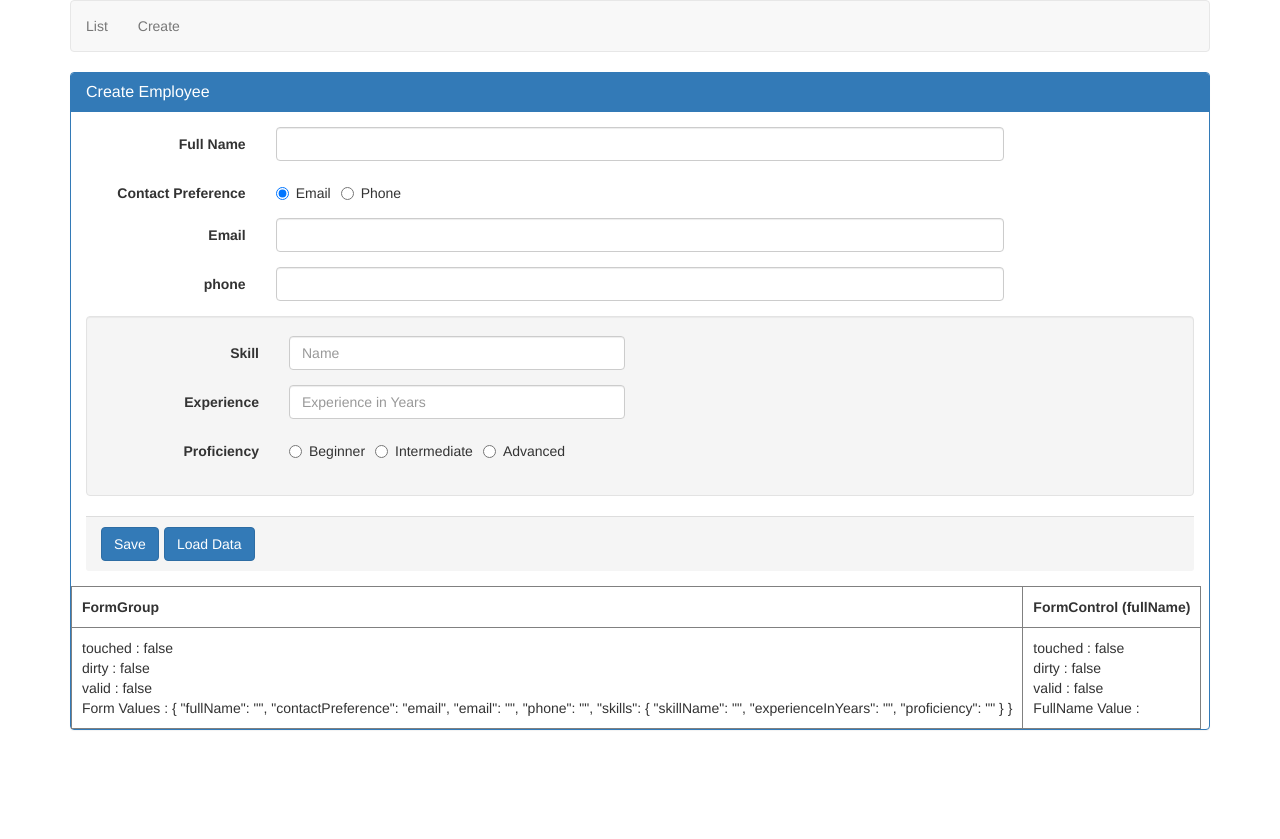
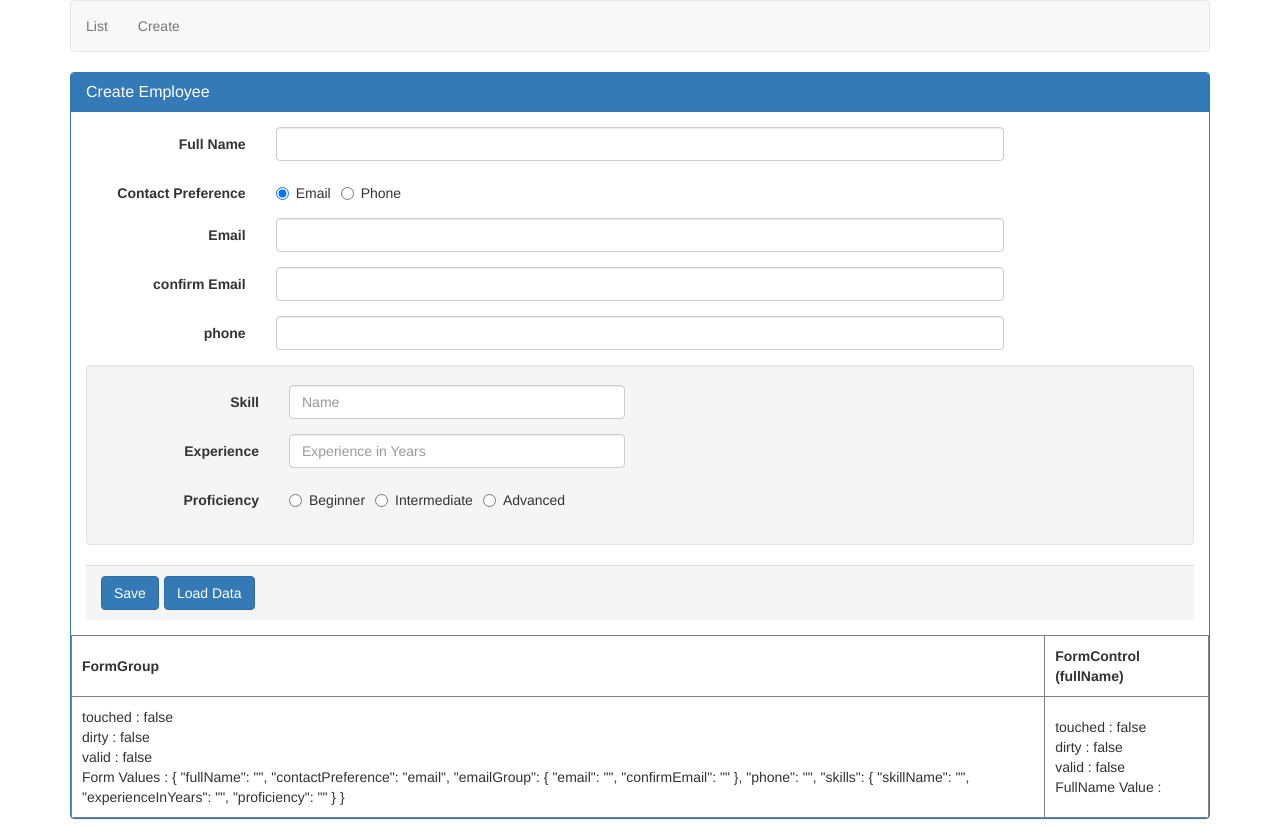
Before and after one commit to pauljohn99/frontend, an Angular app in the folder angular/angular-video-1/: page /create in a window 1280 px wide. Before the commit the page ends 800 px from the top, so only its background shows below. Built offline with nearby package versions, Linux system fonts and the light colour scheme.

Commit message:
video-18 Angular reactive forms cross field validation

```diff
--- a/angular/angular-video-1/src/app/employee/create-employee.component.html
+++ b/angular/angular-video-1/src/app/employee/create-employee.component.html
@@ -49,6 +49,7 @@
         </div>
       </div>
 
+      <div formGroupName="emailGroup">
         <div
           class="form-group"
           [ngClass]="{
@@ -66,6 +67,36 @@
             /><span class="help-block" *ngIf="formErrors.email">
               {{ formErrors.email }}
             </span>
+          </div>
+        </div>
+
+        <div
+          class="form-group"
+          [ngClass]="{
+            'has-error': formErrors.confirmEmail || formErrors.emailGroup
+          }"
+        >
+          <label class="col-sm-2 control-label" for="confirmEmail"
+            >confirm Email</label
+          >
+          <div class="col-sm-8">
+            <input
+              id="confirmEmail"
+              type="text"
+              class="form-control"
+              formControlName="confirmEmail"
+              (blur)="logValidationErrors()"
+            /><span
+              class="help-block"
+              *ngIf="formErrors.confirmEmail || formErrors.emailGroup"
+            >
+              {{
+                formErrors.confirmEmail
+                  ? formErrors.confirmEmail
+                  : formErrors.emailGroup
+              }}
+            </span>
+          </div>
         </div>
       </div>
 
--- a/angular/angular-video-1/src/app/employee/create-employee.component.ts
+++ b/angular/angular-video-1/src/app/employee/create-employee.component.ts
@@ -24,6 +24,12 @@
       required: 'Email is required.',
       emailDomain: 'email domain should be dell.com',
     },
+    confirmEmail: {
+      required: 'confirm Email is required.',
+    },
+    emailGroup: {
+      emailMismatch: 'email do not match',
+    },
     phone: {
       required: 'phone is required.',
     },
@@ -41,6 +47,8 @@
   formErrors = {
     fullName: '',
     email: '',
+    confirmEmail: '',
+    emailGroup: '',
     phone: '',
     skillName: '',
     experienceInYears: '',
@@ -60,10 +68,17 @@
         ],
       ],
       contactPreference: ['email'],
+      emailGroup: this.fb.group(
+        {
           email: [
             '',
             [Validators.required, CustomValidators.emailDomain('dell.com')],
           ],
+          confirmEmail: ['', Validators.required],
+        },
+        { validator: matchEmails }
+      ),
+
       phone: [''],
       skills: this.fb.group({
         skillName: ['', Validators.required],
@@ -96,9 +111,6 @@
   logValidationErrors(group: FormGroup = this.employeeForm): void {
     Object.keys(group.controls).forEach((key: string) => {
       const abstractControl = group.get(key);
-      if (abstractControl instanceof FormGroup) {
-        this.logValidationErrors(abstractControl);
-      } else {
       (this.formErrors as any)[key] = '';
       if (
         abstractControl &&
@@ -106,13 +118,15 @@
         (abstractControl.touched || abstractControl.dirty)
       ) {
         const messages = (this.validationMessages as any)[key];
-
         for (const errorKey in abstractControl.errors) {
           if (errorKey) {
             (this.formErrors as any)[key] += messages[errorKey] + ' ';
           }
         }
       }
+
+      if (abstractControl instanceof FormGroup) {
+        this.logValidationErrors(abstractControl);
       }
     });
   }
@@ -127,3 +141,16 @@
     console.log(this.employeeForm.get('fullName')?.value);
   }
 }
+function matchEmails(group: AbstractControl): { [key: string]: any } | null {
+  const emailControl = group.get('email');
+  const confirmEmailControl = group.get('confirmEmail');
+
+  if (
+    emailControl?.value === confirmEmailControl?.value ||
+    confirmEmailControl?.pristine
+  ) {
+    return null;
+  } else {
+    return { emailMismatch: true };
+  }
+}
```
Lines whose indentation alone changed are shown as unchanged.
